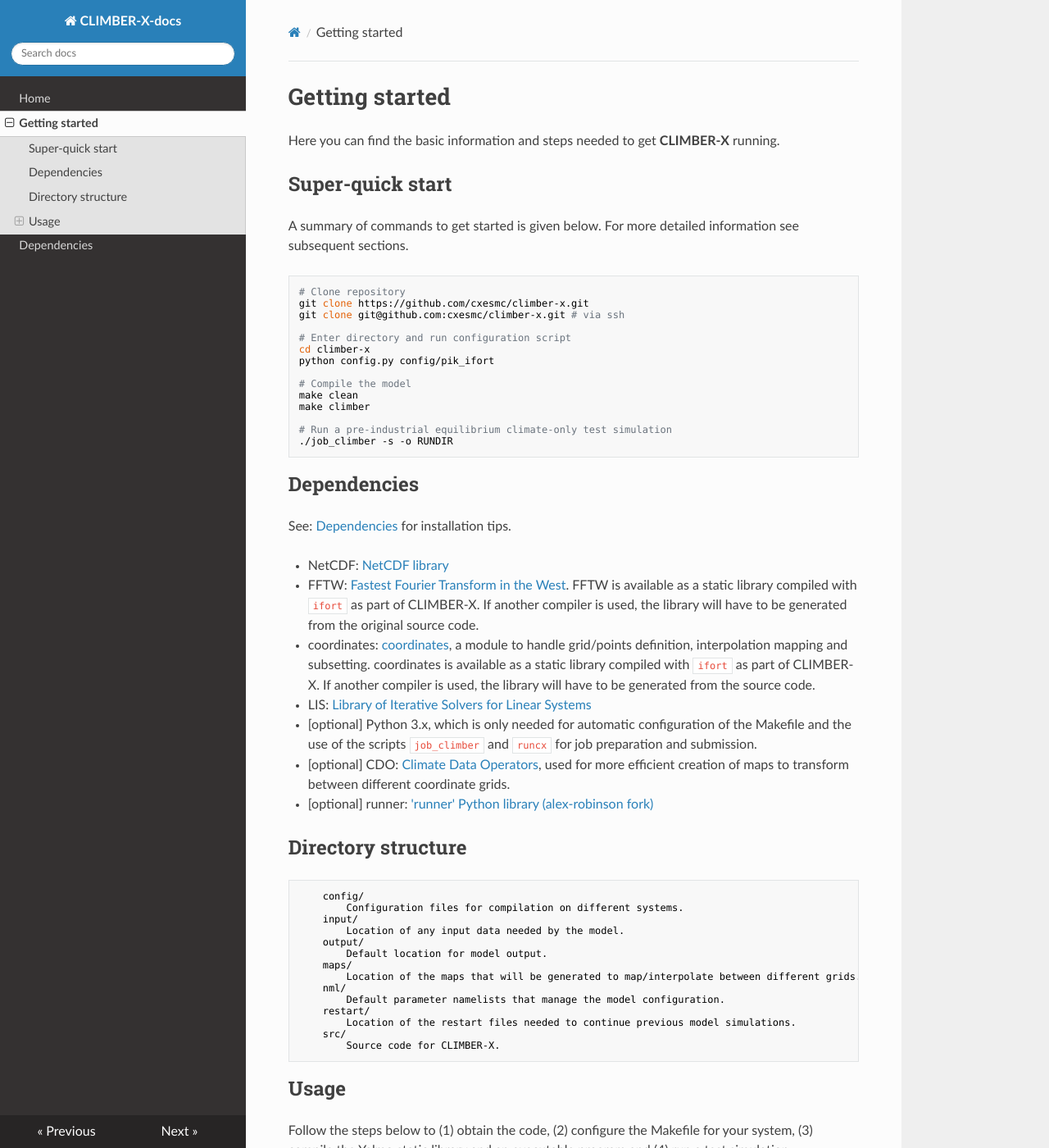
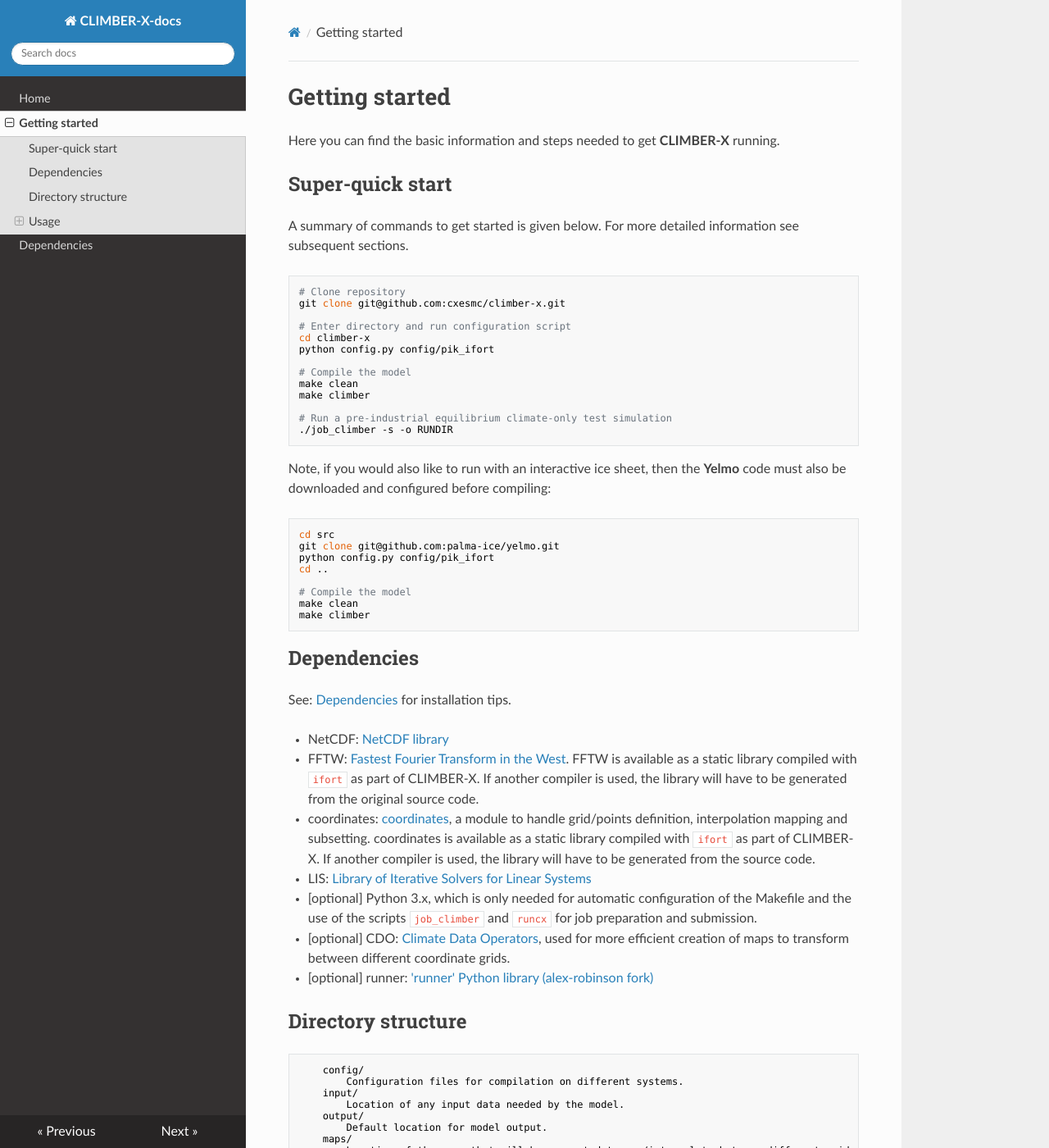
Before and after one commit to cxesmc/climber-docs, an MkDocs documentation site: the page built from docs/getting-started.md, in a window 1280 px wide and 1400 px high. Shown: the whole window at 82% size. Built offline with MkDocs 1.6.1, drawn with Linux system fonts in a browser that asks for light colours; nearby versions of some CDN libraries; some of the changed text lies outside the part shown.

````diff
--- a/docs/getting-started.md
+++ b/docs/getting-started.md
@@ -8,8 +8,7 @@ A summary of commands to get started is given below. For more detailed informati
 
 ```
 # Clone repository
-git clone https://github.com/cxesmc/climber-x.git
-git clone git@github.com:cxesmc/climber-x.git # via ssh
+git clone git@github.com:cxesmc/climber-x.git
 
 # Enter directory and run configuration script
 cd climber-x
@@ -21,6 +20,20 @@ make climber
 
 # Run a pre-industrial equilibrium climate-only test simulation
 ./job_climber -s -o RUNDIR
+```
+
+Note, if you would also like to run with an interactive ice sheet, then the **Yelmo** code must
+also be downloaded and configured before compiling:
+
+```
+cd src
+git clone git@github.com:palma-ice/yelmo.git
+python config.py config/pik_ifort
+cd ..
+
+# Compile the model
+make clean
+make climber
 ```
 
 
@@ -61,7 +74,7 @@ creation of maps to transform between different coordinate grids.
 ## Usage
 
 Follow the steps below to (1) obtain the code, (2) configure the Makefile for your system,
-(3) compile the Yelmo static library and an executable program and (4) run a test simulation.
+(3) compile an executable program and (4) run a test simulation.
 
 ### 1. Get the code.
 
````
Also changed, not shown: docs/TODO.md (added, +45 -0 lines).
